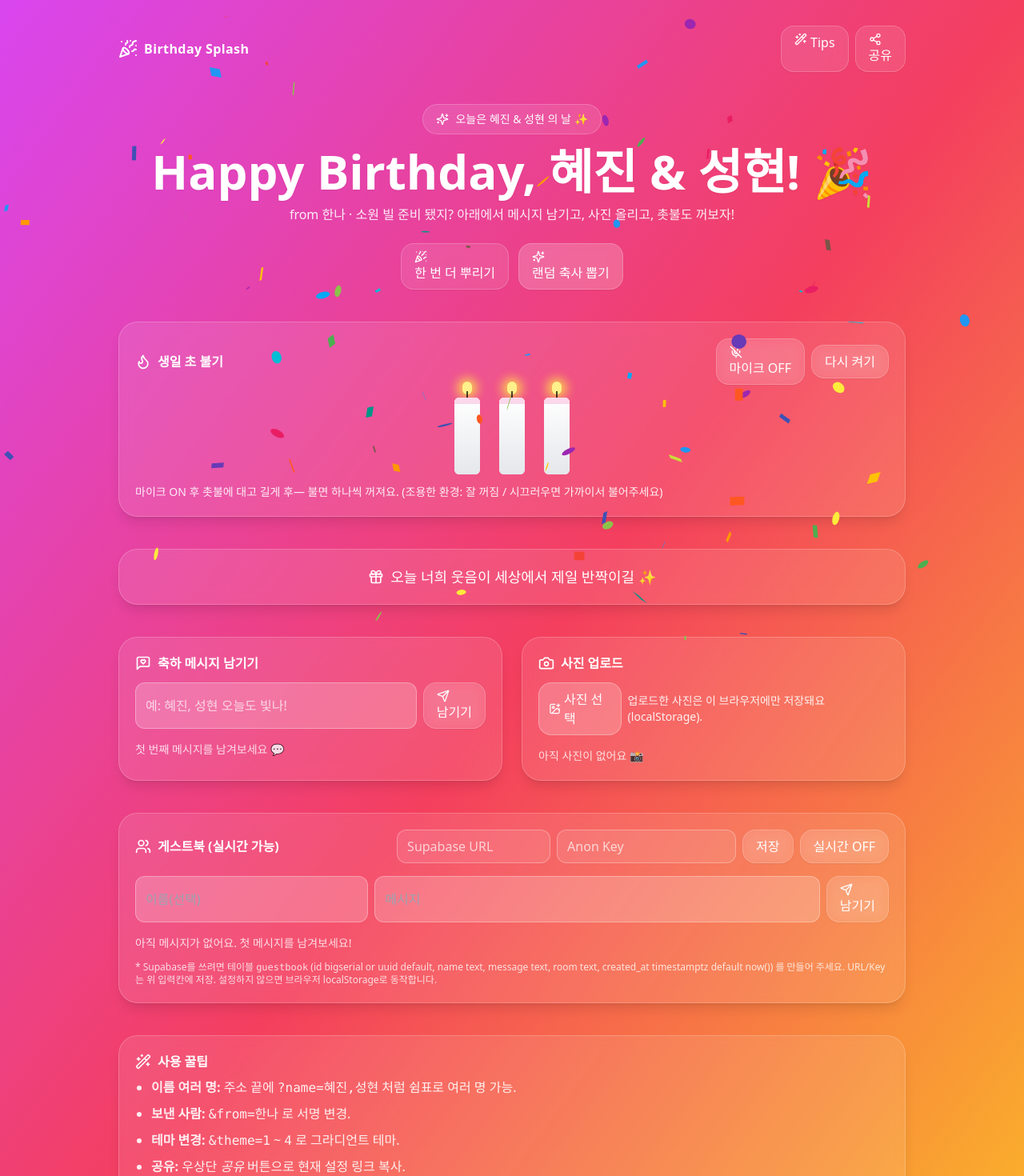
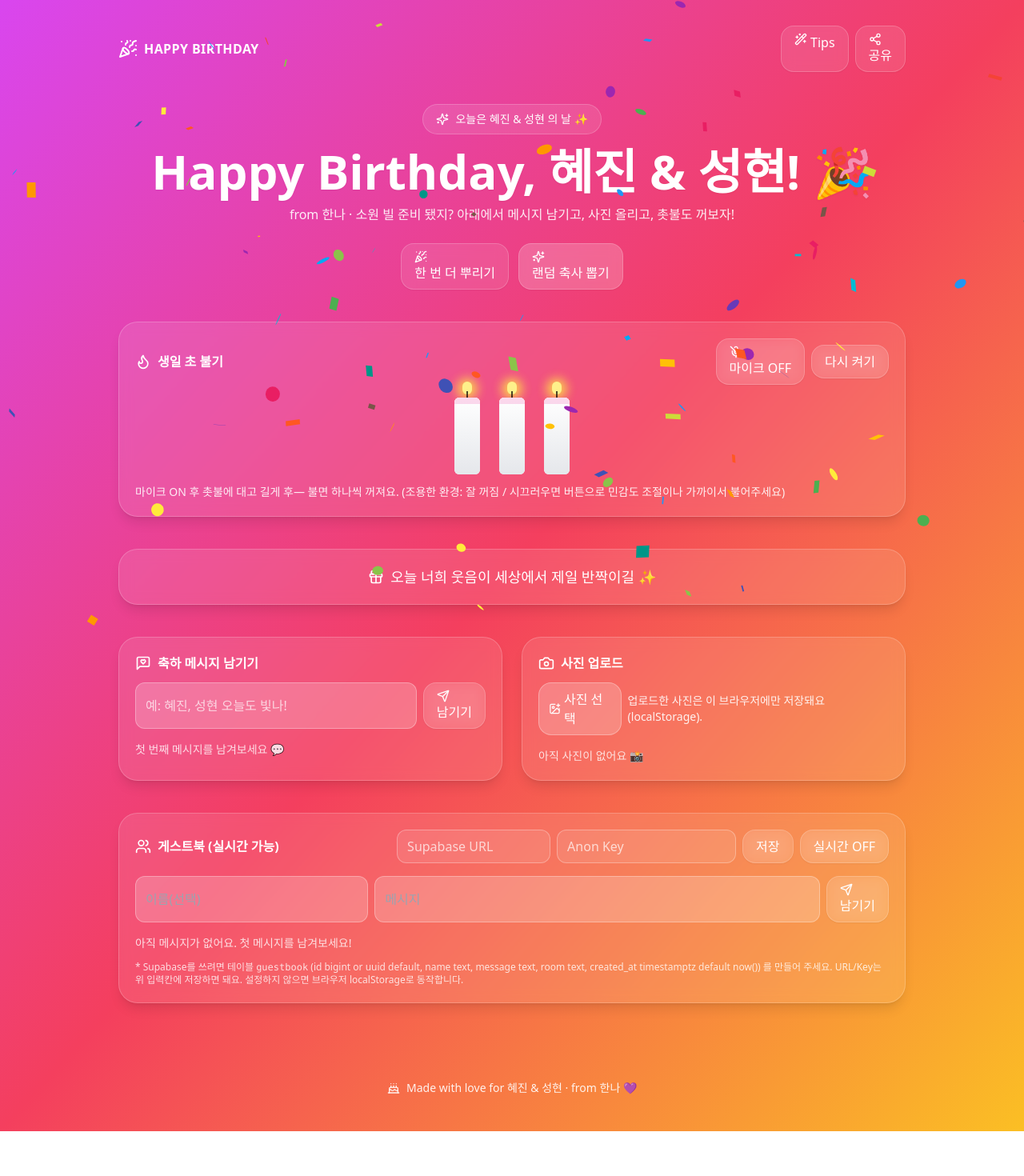
Before and after one commit to hanna-world-wow/happybirthdayto-sunbaes, a React (Vite) app: page / in a window 1280 px wide. Shown: the top 1470 px of the page at 80% size. After the commit the page ends 1414 px from the top, so only its background shows below. Built offline with nearby package versions, Linux system fonts and the light colour scheme.

Commit message:
Update App.jsx

```diff
--- a/src/App.jsx
+++ b/src/App.jsx
@@ -1,9 +1,10 @@
 import React, { useEffect, useMemo, useRef, useState } from "react";
 import { motion, AnimatePresence } from "framer-motion";
-import { Gift, Heart, PartyPopper, Sparkles, Music, Send, ImagePlus, Share2, Trash2, MessageSquareHeart, Wand2, Camera, Cake, Stars, Mic, MicOff, Flame, Users } from "lucide-react";
+import { Gift, Heart, PartyPopper, Sparkles, Music, Send, ImagePlus, Share2, Trash2, MessageSquareHeart, Wand2, Copy, Camera, Cake, Stars, Mic, MicOff, Flame, Users } from "lucide-react";
 import Confetti from "react-confetti";
 import { createClient } from "@supabase/supabase-js";
 
+// Tailwind assumed. Minimal shadcn-like.
 const Button = ({ className = "", children, ...props }) => (
   <button
     className={`px-4 py-2 rounded-2xl shadow-sm border border-white/20 bg-white/10 hover:bg-white/20 backdrop-blur text-white transition ${className}`}
@@ -26,7 +27,6 @@ const presetWishes = [
   "케이크 칼질은 내가, 소원 빌기는 너희가 🎂",
   "건강 + 행운 + 사랑 3연타 가즈아 💥",
   "너희가 있어서 우리의 오늘이 더 예뻐 💗",
-  "올해도 우리 같이 미쳤다 프로젝트 하자 😆",
 ];
 
 const gradients = [
@@ -37,6 +37,7 @@ const gradients = [
   "from-sky-500 via-cyan-400 to-violet-500",
 ];
 
+// -------- Candle Logic ---------
 function useMicBlowDetector({ enabled, onBlow, threshold = 0.2, holdMs = 900 }) {
   const audioCtxRef = useRef(null);
   const analyserRef = useRef(null);
@@ -57,15 +58,17 @@ function useMicBlowDetector({ enabled, onBlow, threshold = 0.2, holdMs = 900 })
         analyserRef.current = analyser;
 
         const data = new Uint8Array(analyser.frequencyBinCount);
-        const loop = () => {
+        const loop = (t) => {
           if (!enabled) { rafRef.current = requestAnimationFrame(loop); return; }
           analyser.getByteTimeDomainData(data);
+          // Compute normalized RMS
           let sumSq = 0;
           for (let i = 0; i < data.length; i++) {
-            const v = (data[i] - 128) / 128;
+            const v = (data[i] - 128) / 128; // -1..1
             sumSq += v * v;
           }
-          const rms = Math.sqrt(sumSq / data.length);
+          const rms = Math.sqrt(sumSq / data.length); // 0..~
+
           const now = performance.now();
           if (rms > threshold) {
             if (blowStartRef.current === 0) blowStartRef.current = now;
@@ -96,11 +99,14 @@ function Candle({ lit }) {
   return (
     <div className="flex flex-col items-center mx-3">
       <div className="relative">
+        {/* Flame */}
         <div className={`absolute -top-6 left-1/2 -translate-x-1/2 w-6 h-6 ${lit ? "opacity-100" : "opacity-0"}`}>
           <div className="w-6 h-6 rounded-full blur-[6px] bg-amber-300 animate-[flicker_0.12s_infinite_alternate]" />
           <div className="w-3 h-4 rounded-full bg-yellow-200 absolute left-1/2 top-1/2 -translate-x-1/2 -translate-y-1/2" />
         </div>
+        {/* Wick */}
         <div className="absolute -top-2 left-1/2 -translate-x-1/2 w-[2px] h-3 bg-black/70" />
+        {/* Body */}
         <div className="w-8 h-24 bg-white rounded-md shadow-inner relative overflow-hidden">
           <div className="absolute inset-0 bg-gradient-to-b from-white to-gray-200" />
           <div className="absolute inset-x-0 top-0 h-2 bg-pink-200/80" />
@@ -110,6 +116,7 @@ function Candle({ lit }) {
   );
 }
 
+// -------------- Supabase (optional) ---------------
 function useSupabase() {
   const [url, setUrl] = useState(() => localStorage.getItem("sb_url") || "");
   const [key, setKey] = useState(() => localStorage.getItem("sb_key") || "");
@@ -124,12 +131,12 @@ function useSupabase() {
   return { client, url, key, setUrl, setKey, persist };
 }
 
-export default function App() {
+export default function BirthdaySite() {
   const q = useQuery();
-  const defaultFriends = ["혜진", "성현"];
+  const defaultFriends = ["혜진", "성현"]; // 요청 반영: 친구 두 명
   const namesParam = q.get("name");
   const friends = namesParam ? namesParam.split(",").map(s=>s.trim()).filter(Boolean) : defaultFriends;
-  const fromParam = q.get("from") || "한나";
+  const fromParam = q.get("from") || "한나"; // 요청 반영: 한나
   const theme = parseInt(q.get("theme") || "0", 10) % gradients.length;
 
   const [runConfetti, setRunConfetti] = useState(true);
@@ -141,13 +148,15 @@ export default function App() {
     try { return JSON.parse(localStorage.getItem("bd_photos") || "[]"); } catch { return []; }
   });
   const [input, setInput] = useState("");
-  const [showTips, setShowTips] = useState(true);
+  const [showTips, setShowTips] = useState(false);
   const [showMusic, setShowMusic] = useState(false);
   const [musicUrl, setMusicUrl] = useState(() => localStorage.getItem("bd_music") || "");
 
-  const [litCount, setLitCount] = useState(3);
+  // Candles state
+  const [litCount, setLitCount] = useState(3); // number of lit candles
   const [micOn, setMicOn] = useState(false);
 
+  // Guestbook (realtime optional)
   const { client, url, key, setUrl, setKey, persist } = useSupabase();
   const room = `birthday-${friends.join("&")}`;
   const [guestbook, setGuestbook] = useState([]);
@@ -155,14 +164,16 @@ export default function App() {
   const [guestMsg, setGuestMsg] = useState("");
   const [realtimeOn, setRealtimeOn] = useState(false);
 
+  // Confetti stop timer
   useEffect(() => { const t = setTimeout(() => setRunConfetti(false), 6000); return () => clearTimeout(t); }, []);
   useEffect(() => { localStorage.setItem("bd_messages", JSON.stringify(messages)); }, [messages]);
   useEffect(() => { localStorage.setItem("bd_photos", JSON.stringify(photos)); }, [photos]);
 
+  // Blow detection
   useMicBlowDetector({
     enabled: micOn && litCount > 0,
     onBlow: () => setLitCount((c) => Math.max(0, c - 1)),
-    threshold: 0.22,
+    threshold: 0.22, // 조용한 공간에서 0.15~0.25 사이로 조정
     holdMs: 800,
   });
 
@@ -179,13 +190,15 @@ export default function App() {
     alert("링크가 복사되었어요! 친구에게 보내보세요 ✨");
   };
 
+  // -------- Guestbook load & realtime --------
   useEffect(() => {
     let channel;
     (async () => {
       if (!client) {
+        // local fallback
         try {
           const local = JSON.parse(localStorage.getItem("bd_guestbook") || "[]");
-          setGuestbook(local.filter((g)=> g.room === room).sort((a,b)=> b.created_at.localeCompare(a.created_at)));
+          setGuestbook(local.filter((g)=> g.room === room));
         } catch {}
         return;
       }
@@ -233,7 +246,7 @@ export default function App() {
       <header className="max-w-5xl mx-auto px-5 pt-8 flex items-center justify-between">
         <div className="flex items-center gap-2">
           <PartyPopper className="w-6 h-6" />
-          <span className="font-semibold tracking-wide">Birthday Splash</span>
+          <span className="font-semibold tracking-wide">HAPPY BIRTHDAY</span>
         </div>
         <div className="flex gap-2">
           <Button onClick={() => setShowTips((v) => !v)} className="hidden md:inline-flex"><Wand2 className="w-4 h-4 mr-1"/>Tips</Button>
@@ -242,6 +255,7 @@ export default function App() {
       </header>
 
       <main className="max-w-5xl mx-auto px-5 pb-24">
+        {/* HERO */}
         <section className="text-center pt-10">
           <motion.div initial={{ opacity: 0, y: 20 }} animate={{ opacity: 1, y: 0 }} transition={{ duration: 0.8 }}>
             <div className="inline-flex items-center gap-2 bg-white/10 border border-white/20 rounded-full px-4 py-2 mb-4">
@@ -261,6 +275,7 @@ export default function App() {
           </motion.div>
         </section>
 
+        {/* CANDLES */}
         <section className="mt-10">
           <Card>
             <div className="flex items-center justify-between gap-3 flex-wrap">
@@ -277,10 +292,11 @@ export default function App() {
                 {[0,1,2].map((i)=> <Candle key={i} lit={i < litCount} />)}
               </div>
             </div>
-            <p className="text-sm opacity-90 mt-3">마이크 ON 후 촛불에 대고 길게 후— 불면 하나씩 꺼져요. (조용한 환경: 잘 꺼짐 / 시끄러우면 가까이서 불어주세요)</p>
+            <p className="text-sm opacity-90 mt-3">마이크 ON 후 촛불에 대고 길게 후— 불면 하나씩 꺼져요. (조용한 환경: 잘 꺼짐 / 시끄러우면 버튼으로 민감도 조절이나 가까이서 불어주세요)</p>
           </Card>
         </section>
 
+        {/* RANDOM WISH */}
         <AnimatePresence mode="wait">
           <motion.section key={wish} initial={{ opacity: 0, y: 20 }} animate={{ opacity: 1, y: 0 }} exit={{ opacity: 0, y: -20 }} transition={{ duration: 0.4 }} className="mt-10">
             <Card className="text-center">
@@ -292,6 +308,7 @@ export default function App() {
           </motion.section>
         </AnimatePresence>
 
+        {/* MUSIC */}
         {showMusic && (
           <section className="mt-6">
             <Card>
@@ -313,6 +330,7 @@ export default function App() {
           </section>
         )}
 
+        {/* MESSAGE WALL & PHOTOS */}
         <section className="mt-10 grid md:grid-cols-2 gap-6">
           <Card>
             <div className="flex items-center gap-2 mb-3"><MessageSquareHeart className="w-5 h-5"/><h3 className="font-semibold">축하 메시지 남기기</h3></div>
@@ -365,6 +383,7 @@ export default function App() {
           </Card>
         </section>
 
+        {/* GUESTBOOK (Realtime optional) */}
         <section className="mt-10">
           <Card>
             <div className="flex items-center justify-between flex-wrap gap-3">
@@ -395,11 +414,12 @@ export default function App() {
             </div>
 
             <div className="mt-3 text-xs opacity-80">
-              * Supabase를 쓰려면 테이블 <code>guestbook</code> (id bigserial or uuid default, name text, message text, room text, created_at timestamptz default now()) 를 만들어 주세요. URL/Key는 위 입력칸에 저장. 설정하지 않으면 브라우저 localStorage로 동작합니다.
+              * Supabase를 쓰려면 테이블 <code>guestbook</code> (id bigint or uuid default, name text, message text, room text, created_at timestamptz default now()) 를 만들어 주세요. URL/Key는 위 입력칸에 저장하면 돼요. 설정하지 않으면 브라우저 localStorage로 동작합니다.
             </div>
           </Card>
         </section>
 
+        {/* HOW TO USE / TIPS */}
         {showTips && (
           <section className="mt-10">
             <Card>
```
